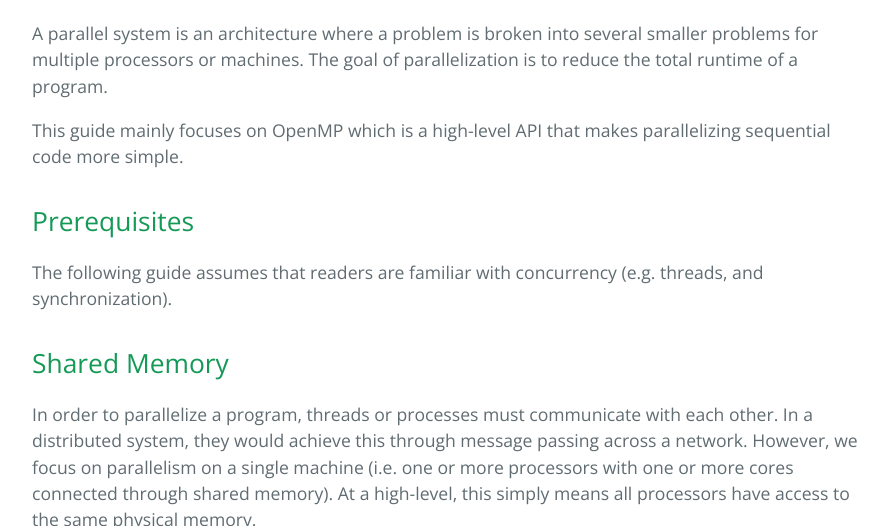
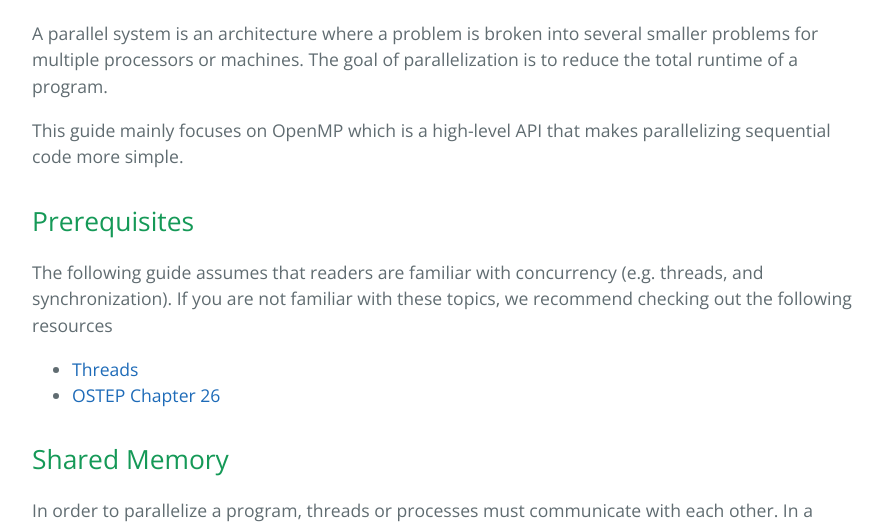
Before and after one commit to learning-software-engineering/learning-software-engineering.github.io, a Jekyll site: the page built from Topics/Tech_Stacks/openMP.md, in a window 1280 px wide and 900 px high, scrolled down 388 px, cut to the strip 0-526 px from the top of the window. Shown: the whole strip, without its empty margins (192-1080 px from the left). Built offline with Jekyll 4.4.1, drawn with Linux system fonts in a browser that asks for light colours; our own code applies the rules of GitHub Pages for plain Markdown files.

Commit message:
add: resources to learn concurrency and threads

```diff
--- a/Topics/Tech_Stacks/openMP.md
+++ b/Topics/Tech_Stacks/openMP.md
@@ -4,7 +4,9 @@ A parallel system is an architecture where a problem is broken into several smal
 This guide mainly focuses on OpenMP which is a high-level API that makes parallelizing sequential code more simple.
 
 ## Prerequisites
-The following guide assumes that readers are familiar with concurrency (e.g. threads, and synchronization).
+The following guide assumes that readers are familiar with concurrency (e.g. threads, and synchronization). If you are not familiar with these topics, we recommend checking out the following resources
+- [Threads](https://en.wikipedia.org/wiki/Thread_(computing))
+- [OSTEP Chapter 26](https://pages.cs.wisc.edu/~remzi/OSTEP/threads-intro.pdf)
 
 ## Shared Memory
 In order to parallelize a program, threads or processes must communicate with each other. In a distributed system, they would achieve this through message passing across a network. However, we focus on parallelism on a single machine (i.e. one or more processors with one or more cores connected through shared memory). At a high-level, this simply means all processors have access to the same physical memory.
```
